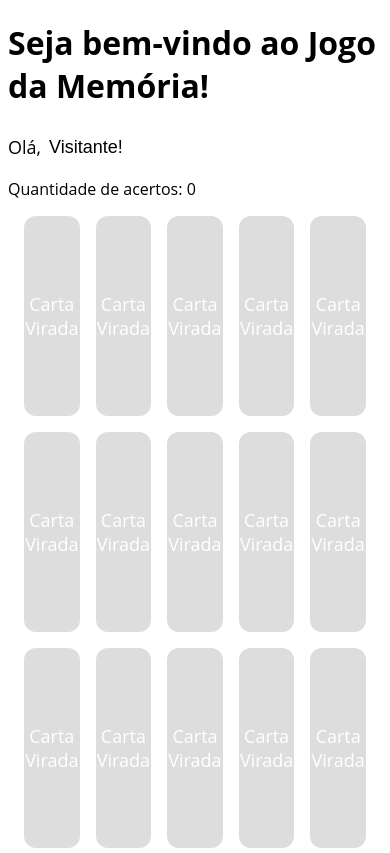
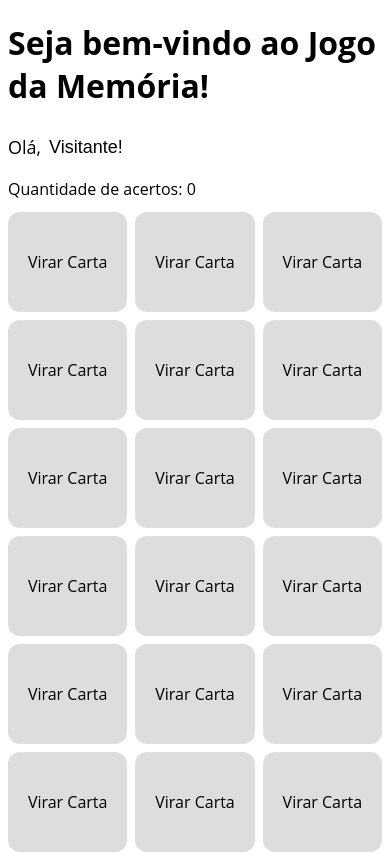
Before and after one commit to vitorpantaleao/jogo-da-memoria, a Vue app: page / in a window 390 px wide. Shown: the top 853 px of the page. Built offline with nearby package versions, Linux system fonts and the light colour scheme.

Commit message:
ajustes básicos de css

```diff
--- a/src/components/Card.vue
+++ b/src/components/Card.vue
@@ -1,7 +1,7 @@
 <template>
     <div class="card" @click="handleVirarCarta">
         <div class="carta-virada" v-if="!carta.virada">
-            Carta Virada
+            Virar Carta
         </div>
         <div class="carta-desvirada" v-else>
             {{ carta.name }}
@@ -25,7 +25,7 @@ const handleVirarCarta = () => {
 </script>
 
 <style scoped>
-.carta-virada {
+.card>div {
     height: 200px;
     border-radius: 12px;
     text-align: center;
@@ -33,19 +33,22 @@ const handleVirarCarta = () => {
     justify-content: center;
     align-items: center;
     font-size: 18px;
+    color: black;
+}
+
+.carta-virada {
     background-color: #DDD;
-    color: white;
 }
 
 .carta-desvirada {
-    height: 200px;
-    border-radius: 12px;
-    text-align: center;
-    display: flex;
-    justify-content: center;
-    align-items: center;
-    font-size: 18px;
     background-color: #a7ff7454;
-    color: black;
+    font-weight: bold;
+}
+
+@media (max-width: 768px) {
+    .card>div {
+        height: 100px;
+        font-size: 16px;
+    }
 }
 </style>
--- a/src/components/Grid.vue
+++ b/src/components/Grid.vue
@@ -99,6 +99,13 @@ onMounted(() => {
     display: grid;
     grid-template-columns: repeat(5, 1fr);
     gap: 16px;
-    padding: 16px;
+    margin-top: 12px;
+}
+
+@media (max-width: 768px) {
+    .grid {
+        grid-template-columns: repeat(3, 1fr);
+        gap: 8px;
+    }
 }
 </style>
```
